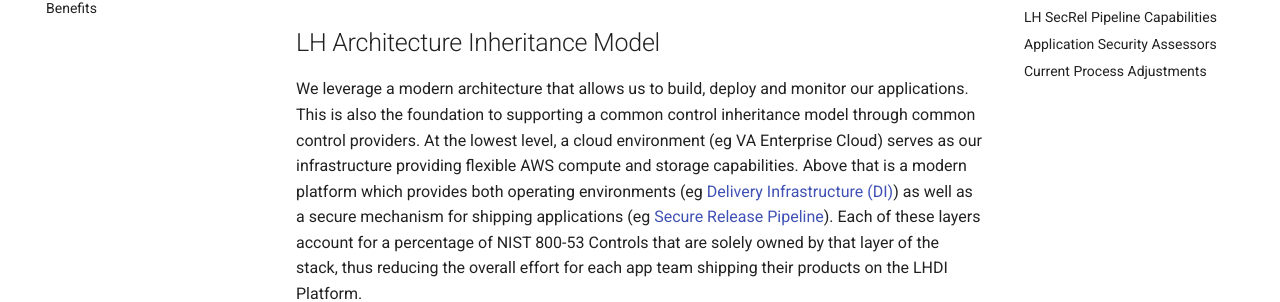
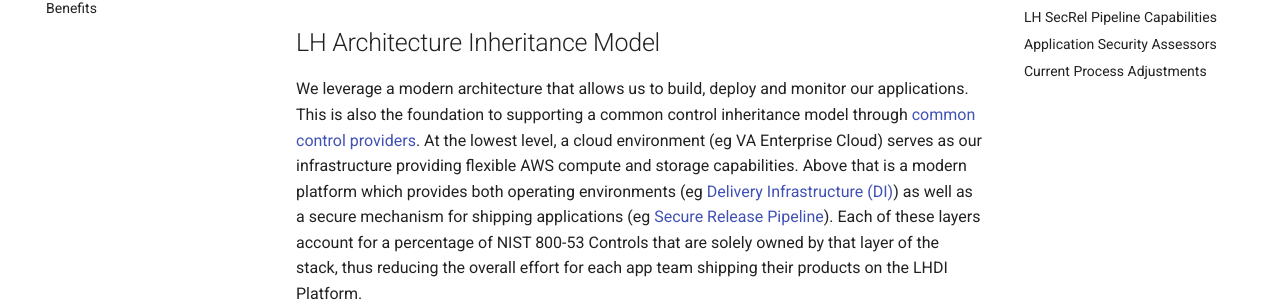
Before and after one commit to rise8-us/cato-playbook, an MkDocs documentation site: the page built from docs/approach.md, in a window 1280 px wide and 900 px high, scrolled down 458 px. Shown: the part 181-483 px from the top of the window. Built offline with MkDocs 1.6.1 and Material for MkDocs 9.7.7, drawn with Linux system fonts in a browser that asks for light colours; emoji names are drawn with the system emoji font; comment, search, counter and statistics services are not loaded; part of the change alters nothing that is shown.

```diff
--- a/docs/approach.md
+++ b/docs/approach.md
@@ -11,7 +11,7 @@ The Lighthouse (LH) Program AO and Leadership Team, have chosen to run experimen
 <br/>
 
 ## LH Architecture Inheritance Model
-We leverage a modern architecture that allows us to build, deploy and monitor our applications. This is also the foundation to supporting a common control inheritance model through common control providers. At the lowest level, a cloud environment (eg VA Enterprise Cloud) serves as our infrastructure providing flexible AWS compute and storage capabilities. Above that is a modern platform which provides both operating environments (eg [Delivery Infrastructure (DI)](platform.md)) as well as a secure mechanism for shipping applications (eg [Secure Release Pipeline](pipeline.md)). Each of these layers account for a percentage of NIST 800-53 Controls that are solely owned by that layer of the stack, thus reducing the overall effort for each app team shipping their products on the LHDI Platform.
+We leverage a modern architecture that allows us to build, deploy and monitor our applications. This is also the foundation to supporting a common control inheritance model through [common control providers](https://csrc.nist.gov/glossary/term/common_control_provider#:~:text=Definition(s)%3A,controls%20inherited%20by%20information%20systems). At the lowest level, a cloud environment (eg VA Enterprise Cloud) serves as our infrastructure providing flexible AWS compute and storage capabilities. Above that is a modern platform which provides both operating environments (eg [Delivery Infrastructure (DI)](platform.md)) as well as a secure mechanism for shipping applications (eg [Secure Release Pipeline](pipeline.md)). Each of these layers account for a percentage of NIST 800-53 Controls that are solely owned by that layer of the stack, thus reducing the overall effort for each app team shipping their products on the LHDI Platform.
 
 <br/>
 
```
